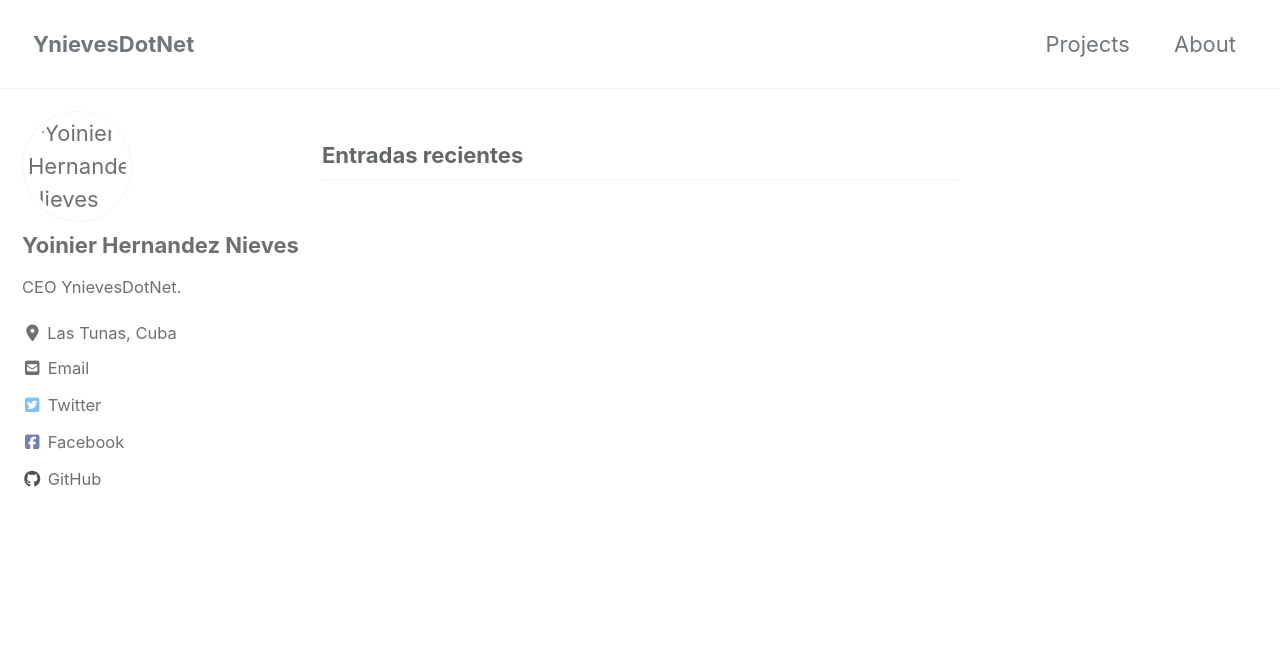
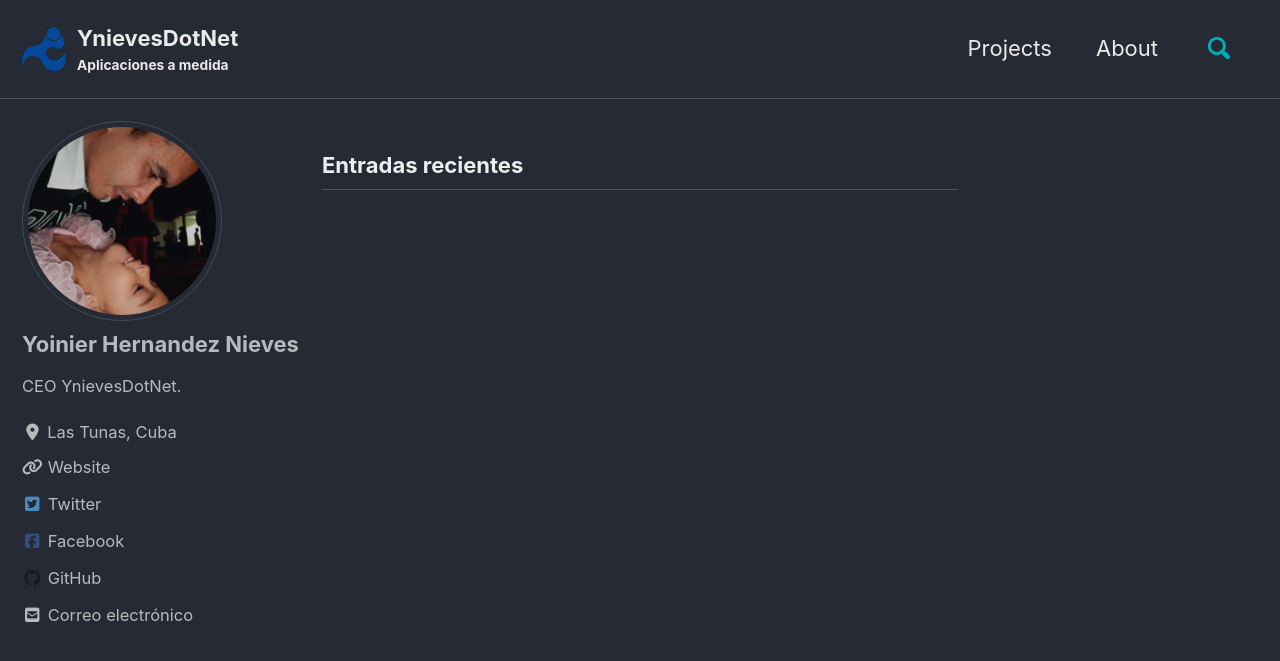
Before and after one commit to YnievesDotNet/ynievesdotnet.github.io, a Jekyll site: the page built from index.html, in a window 1280 px wide and 900 px high. Shown: the top 661 px of the window. Built offline with Jekyll 4.4.1, drawn with Linux system fonts in a browser that asks for light colours; cached includes are drawn as plain includes; nearby versions of some CDN libraries; the list of posts is cut into pages by our own code; some of the changed lines change nothing that is shown.

Commit message:
new changes

```diff
--- a/_config.yml
+++ b/_config.yml
@@ -5,19 +5,19 @@
 # For technical reasons, this file is *NOT* reloaded automatically when you use
 # `jekyll serve`. If you change this file, please restart the server process.
 
-minimal_mistakes_skin    : "default" # "air", "aqua", "contrast", "dark", "dirt", "neon", "mint", "plum", "sunrise"
+minimal_mistakes_skin    : "dark" # "air", "aqua", "contrast", "dark", "dirt", "neon", "mint", "plum", "sunrise"
 
 # Site Settings
 locale                   : "es-ES"
 title                    : "YnievesDotNet"
 title_separator          : "-"
-subtitle                 : # site tagline that appears below site title in masthead
+subtitle                 : "Aplicaciones a medida"
 name                     : "Yoinier Hernandez Nieves"
-description              : "Desarrollos a medida."
+description              : "Aplicaciones a medida"
 url                      : "https://ynievesdotnet.github.io"
 baseurl                  : "/"
-repository               : # GitHub username/repo-name e.g. "mmistakes/minimal-mistakes"
-teaser                   : # path of fallback teaser image, e.g. "/assets/images/500x300.png"
+repository               : "ynievesdotnet/ynievesdotnet.github.io"
+teaser                   : "/assets/images/500x300.png"
 logo                     : "/assets/images/88x88.png"
 masthead_title           : # overrides the website title displayed in the masthead, use " " for no title
 breadcrumbs              : true # false true, false (default)
@@ -44,8 +44,8 @@ reCaptcha:
   secret                 :
 atom_feed:
   path                   : # blank (default) uses feed.xml
-search                   : # true, false (default)
-search_full_content      : # true, false (default)
+search                   : true # true, false (default)
+search_full_content      : true # true, false (default)
 search_provider          : # lunr (default), algolia, google
 algolia:
   application_id         : # YOUR_APPLICATION_ID
@@ -63,7 +63,7 @@ naver_site_verification  :
 
 # Social Sharing
 twitter:
-  username               :
+  username               : #@ynievesdotnet
 facebook:
   username               :
   app_id                 :
@@ -90,23 +90,23 @@ author:
   avatar           : "/assets/images/bio-photo.jpg"
   bio              : "CEO YnievesDotNet."
   location         : "Las Tunas, Cuba"
-  email            :
+  email            : ynievesdotnet@gmail.com
   links:
     - label: "Email"
       icon: "fas fa-fw fa-envelope-square"
-      url: mailto:ynievesdotnet@gmail.com
+      url: #mailto:ynievesdotnet@gmail.com
     - label: "Website"
       icon: "fas fa-fw fa-link"
-      # url: "https://your-website.com"
+      url: "https://www.ynieves.net"
     - label: "Twitter"
       icon: "fab fa-fw fa-twitter-square"
       url: "https://twitter.com/@ynievesdotnet"
     - label: "Facebook"
       icon: "fab fa-fw fa-facebook-square"
-      url: ©
+      url: "https://www.facebook.com/users/ynievesdotnet"
     - label: "GitHub"
       icon: "fab fa-fw fa-github"
-      url: "https://github.com/ynievesdotnet/"
+      url: "https://github.com/ynievesdotnet"
     - label: "Instagram"
       icon: "fab fa-fw fa-instagram"
       # url: "https://instagram.com/"
@@ -119,10 +119,10 @@ footer:
       url: "https://twitter.com/@ynievesdotnet"
     - label: "Facebook"
       icon: "fab fa-fw fa-facebook-square"
-      url: "https://twitter.com/@ynievesdotnet"
+      url: "https://www.facebook.com/users/ynievesdotnet"
     - label: "GitHub"
       icon: "fab fa-fw fa-github"
-      url: "https://github.com/ynievesdotnet/"
+      url: "https://github.com/ynievesdotnet"
     - label: "GitLab"
       icon: "fab fa-fw fa-gitlab"
       # url:
--- a/_sass/minimal-mistakes/_sidebar.scss
+++ b/_sass/minimal-mistakes/_sidebar.scss
@@ -127,7 +127,7 @@
   }
 
   img {
-    max-width: 110px;
+    max-width: 200px;
     border-radius: 50%;
 
     @include breakpoint($large) {
```
Also changed, not shown: assets/images/88x88.png (added), assets/images/bio-photo.jpg (added), favicon.ico (added).
